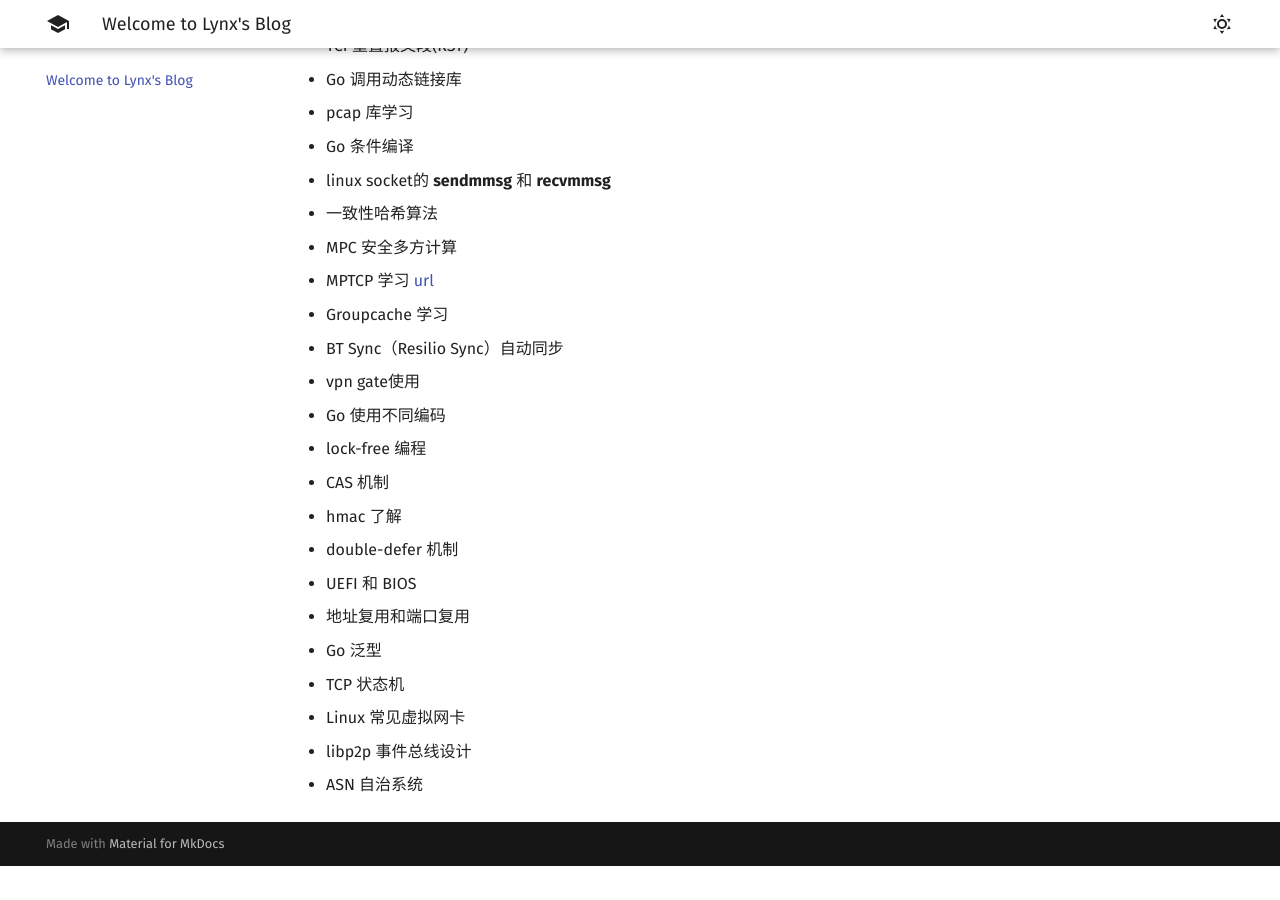
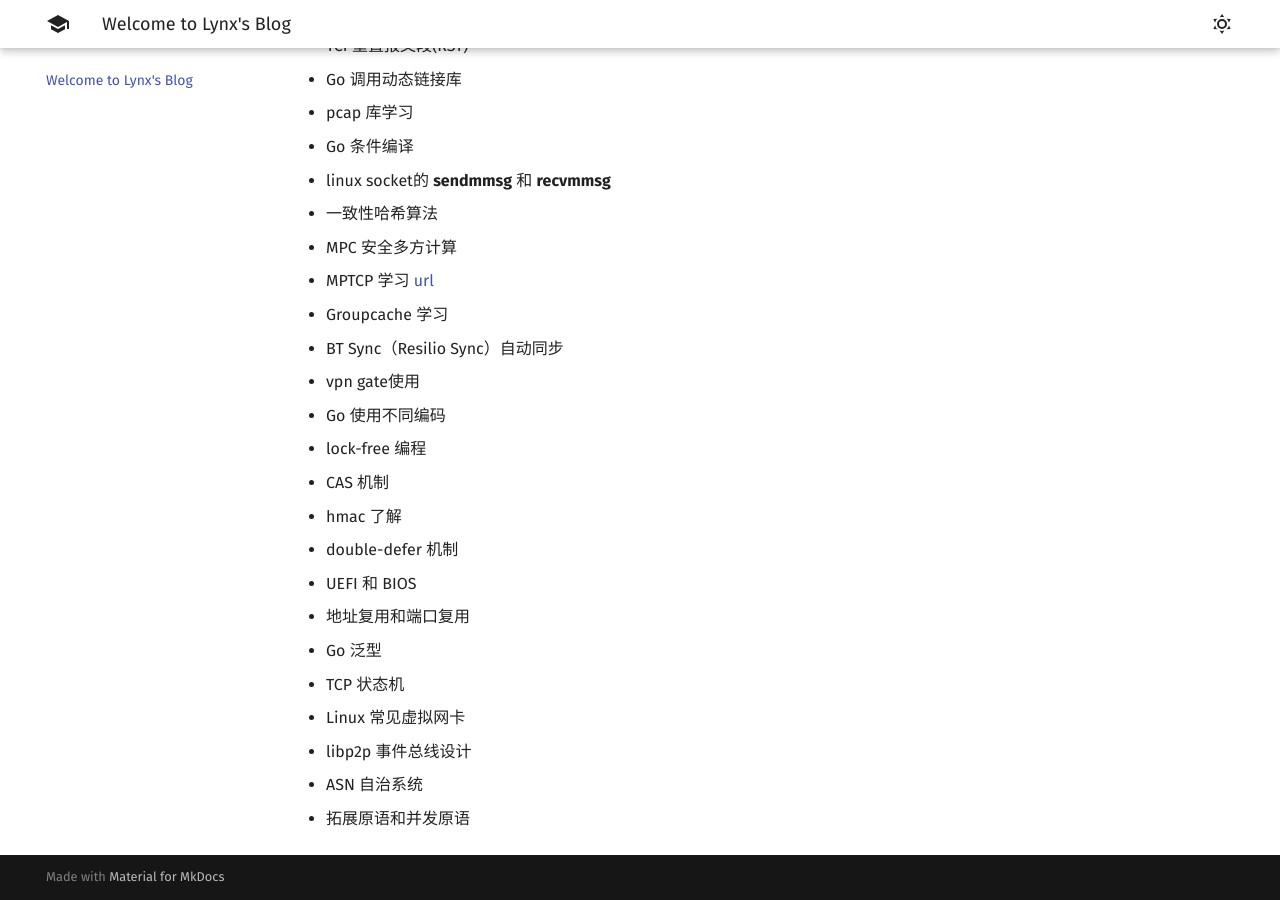
Before and after one commit to 1314liuwei/blog, an MkDocs documentation site: the page built from docs/index.md, in a window 1280 px wide and 900 px high, scrolled down 1144 px. Built offline with MkDocs 1.6.1 and Material for MkDocs 9.7.7, drawn with Linux system fonts in a browser that asks for light colours; before the commit the page ends 2010 px from its top, so only the background shows below that.

Commit message:
2023/07/27 周四

```diff
--- a/docs/index.md
+++ b/docs/index.md
@@ -52,3 +52,4 @@
 - Linux 常见虚拟网卡
 - libp2p 事件总线设计
 - ASN 自治系统
+- 拓展原语和并发原语
```
